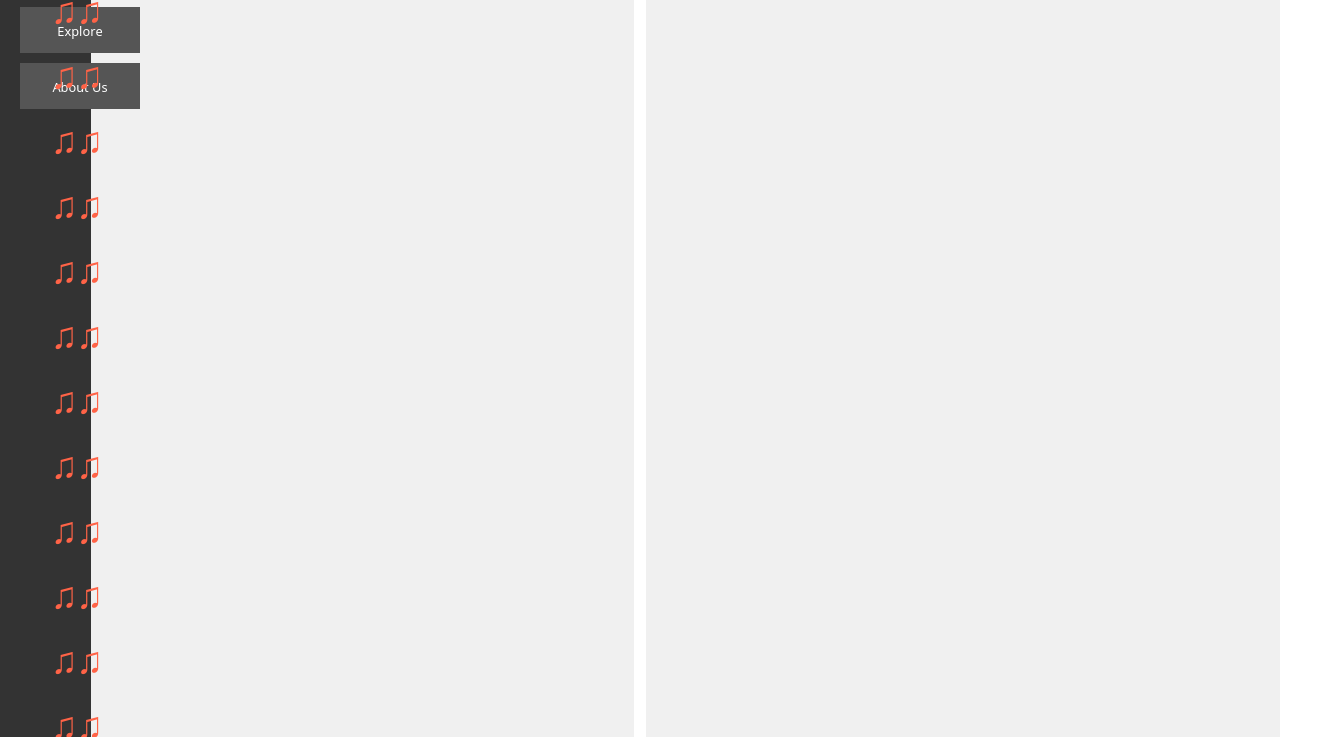
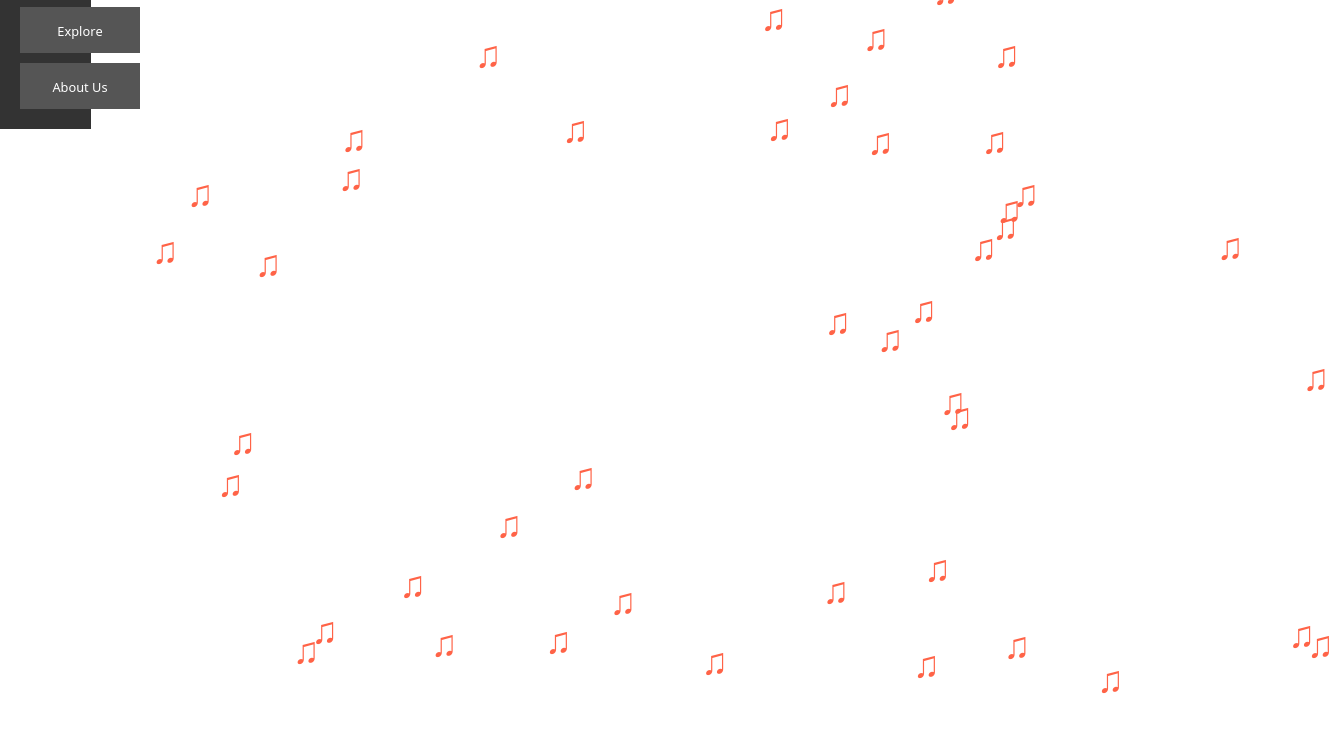
Before and after one commit to paulmaleauxney/audieaux, a plain HTML site: page index.html in a window 1280 px wide. Shown: the part 154-891 px from the top of the page, 1331 px wide, since content can reach past the window. After the commit the page ends 864 px from the top, so only its background shows below. Drawn offline with Linux system fonts and the light colour scheme.

Commit message:
Update index.html

```diff
--- a/index.html
+++ b/index.html
@@ -13,7 +13,6 @@
             display: grid;
             grid-template-columns: repeat(auto-fill, minmax(50px, 1fr));
             grid-template-rows: repeat(auto-fill, minmax(50px, 1fr));
-            background: linear-gradient(to right, #f0f0f0 49.5%, #ffffff 49.5%, #ffffff 50.5%, #f0f0f0 50.5%);
             font-family: 'Noto Sans Symbols', sans-serif; /* Specify the external font */
         }
 
@@ -25,17 +24,20 @@
             position: relative;
             width: 100%;
             grid-column: span 100%;
+            z-index: 2; /* Ensure the header is on top of the notes */
         }
 
         #banner {
             font-size: 2em;
             margin-bottom: 20px;
+            grid-column: span 100%;
         }
 
         #sideMenu {
             display: flex;
             flex-direction: column;
             gap: 10px;
+            z-index: 2; /* Ensure the menu is on top of the notes */
         }
 
         .menuButton {
@@ -52,17 +54,13 @@
         #musicalNotes {
             grid-column: span 100%;
             grid-row: span 100%;
-            display: flex;
-            flex-wrap: wrap;
-            justify-content: space-around;
-            align-items: space-around;
-            background: inherit;
-            overflow: hidden;
+            position: relative;
+            z-index: 1; /* Ensure the notes are behind the header and menu */
         }
 
         .note {
             font-size: 2em;
-            position: relative;
+            position: absolute;
             color: #FF6347; /* Tomato */
         }
     </style>
@@ -90,6 +88,8 @@
             const note = document.createElement('div');
             note.className = 'note';
             note.innerHTML = '&#9835;'; // Unicode musical note symbol
+            note.style.left = `${Math.random() * 100}vw`; // Random horizontal position
+            note.style.top = `${Math.random() * 100}vh`; // Random vertical position
             musicalNotesContainer.appendChild(note);
         }
 
```
